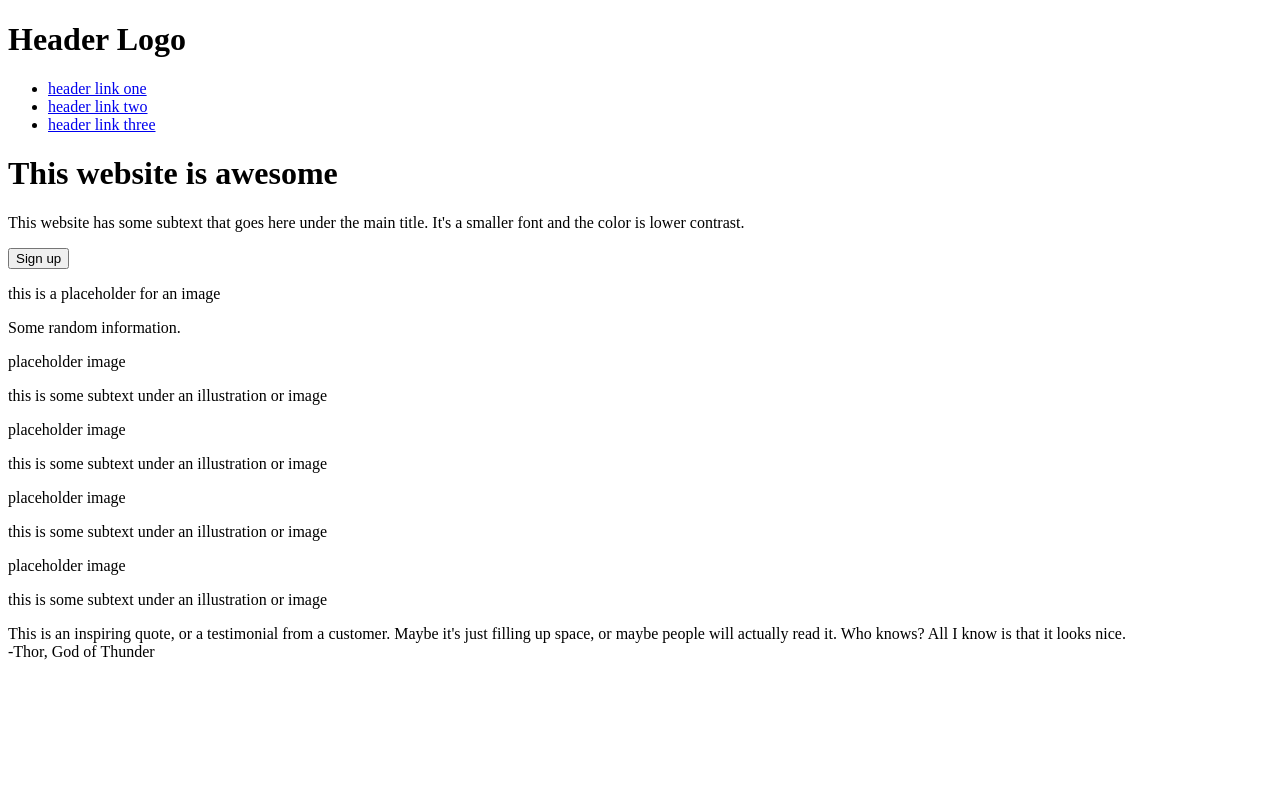
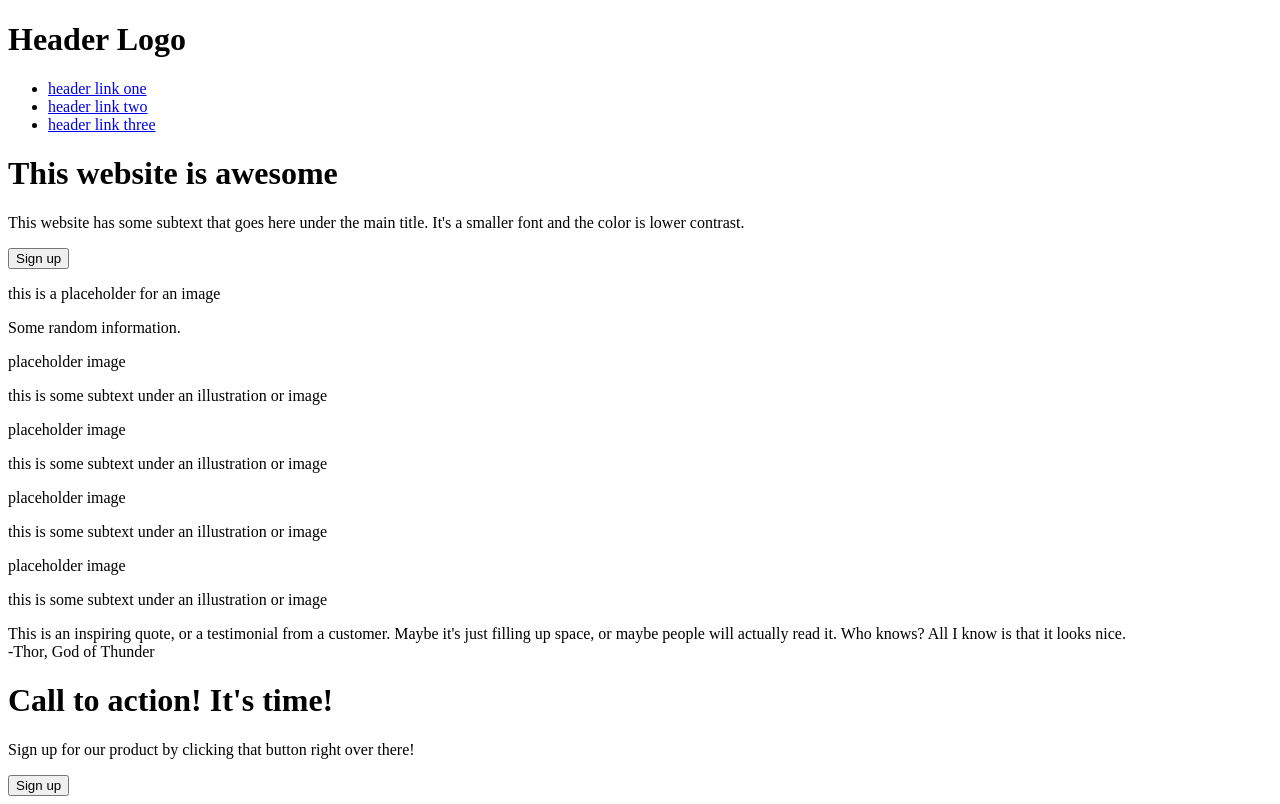
Before and after one commit to alecmgarza/landing-page, a plain HTML site: page index.html in a window 1280 px wide. Drawn offline with Linux system fonts and the light colour scheme.

Commit message:
Code sign-up text and button

```diff
--- a/index.html
+++ b/index.html
@@ -58,6 +58,15 @@
                 -Thor, God of Thunder
             </div>
         </div>
+        <div class="sign-up">
+            <div class="sign-up-text">
+                <h1>Call to action! It's time!</h1>
+                <p>Sign up for our product by clicking that button right over there!</p>
+            </div>
+            <div class="sign-up-button">
+                <button>Sign up</button>
+            </div>
+        </div>
     </div>
 </body>
 </html>
```
